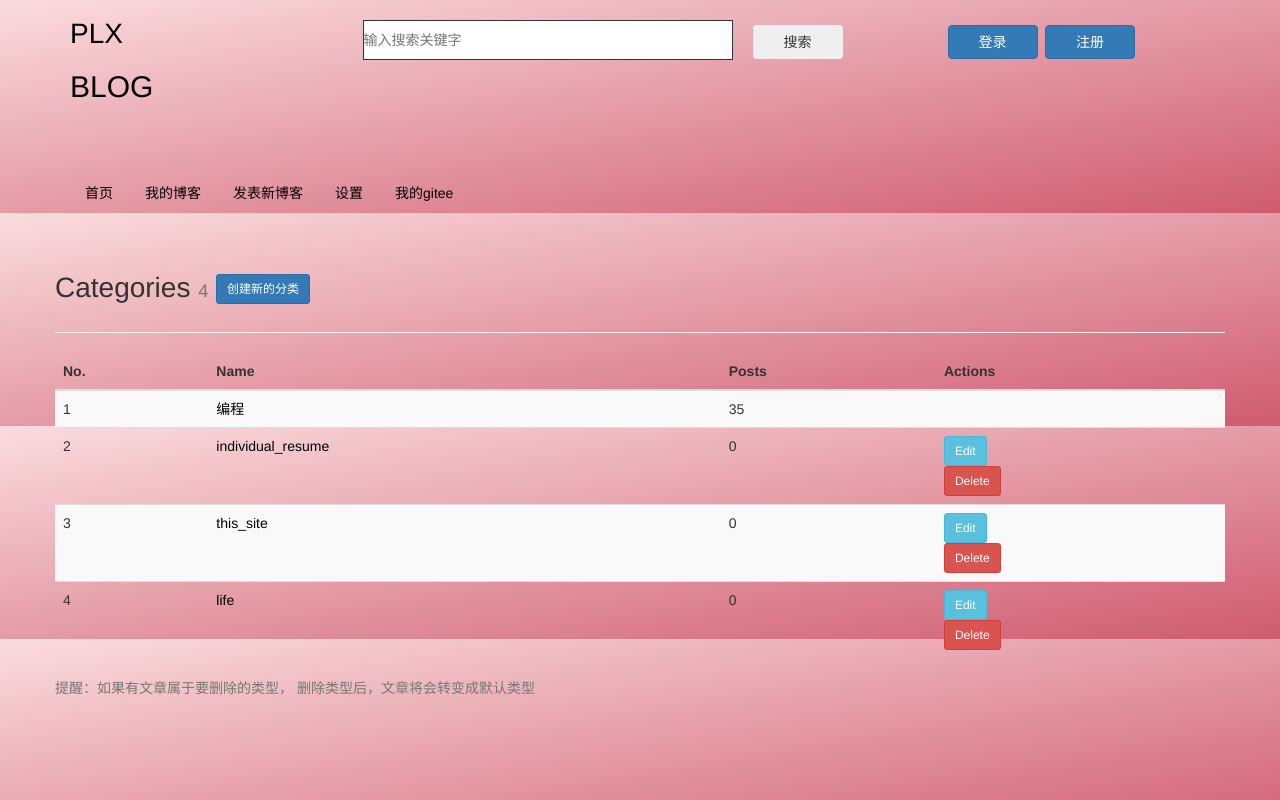
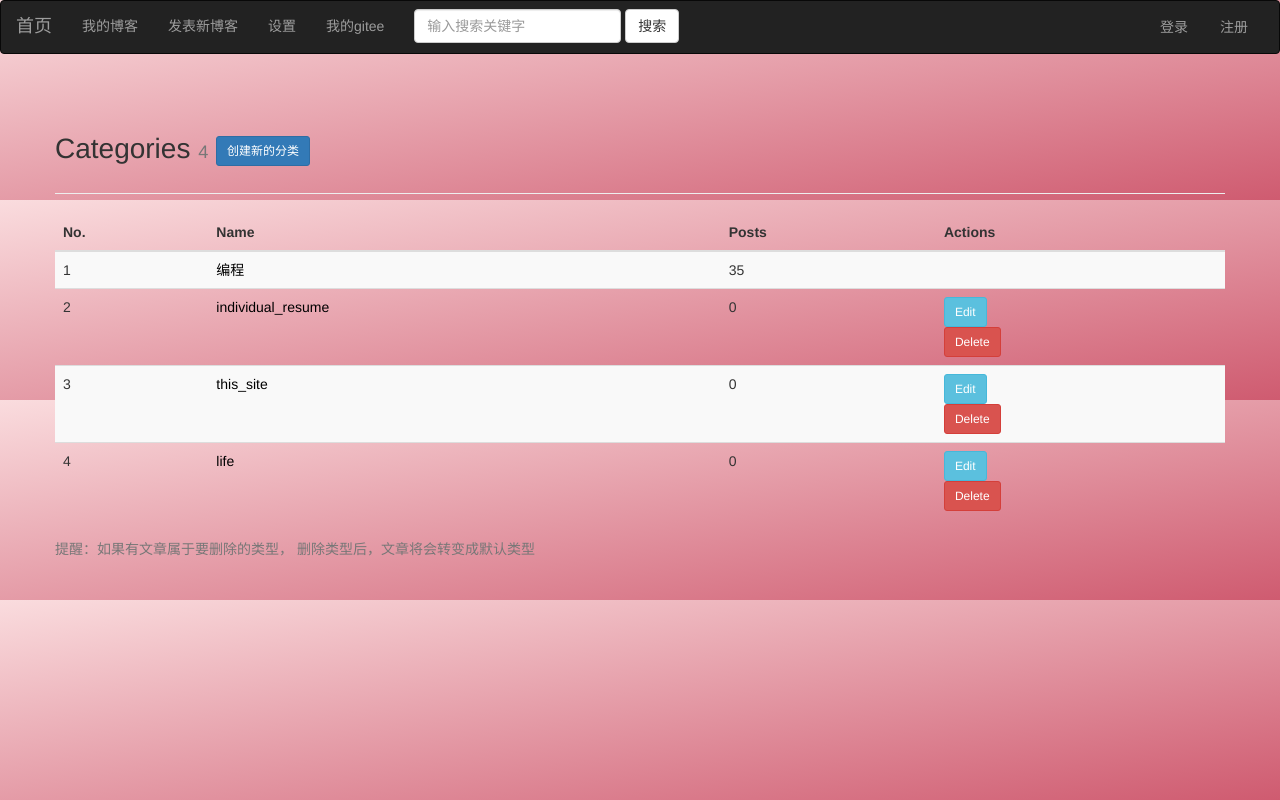
Before and after one commit to Traiyi/Person-Blog-Flask, a Flask app: page /category/manage in a window 1280 px wide. Run offline with Flask 2, Linux system fonts and the light colour scheme; the first user in the database is signed in; data comes from the database, SQL or seed files in the repository; some libraries are stand-ins or nearby versions.

Commit message:
commit_str

```diff
--- a/personal_blog/templates/base.html
+++ b/personal_blog/templates/base.html
@@ -17,72 +17,127 @@
 
 <body class="backgroud1">
 
-<div class="container">
-    <div class="row">
-        <div class="col-md-3">
-            <div class="myself">
-                <a href="{{ url_for('blog.index') }}">
-                    <h1>
-                        PLX
-                    </h1>
+  <nav class="navbar navbar-inverse">
+        <div class="container-fluid">
+            <!-- Brand and toggle get grouped for better mobile display -->
+            <div class="navbar-header">
+                <button type="button" class="navbar-toggle collapsed" data-toggle="collapse"
+                        data-target="#bs-example-navbar-collapse-1" aria-expanded="false">
+                    <span class="sr-only">Toggle navigation</span>
+                    <span class="icon-bar"></span>
+                    <span class="icon-bar"></span>
+                    <span class="icon-bar"></span>
+                </button>
+                <a class="navbar-brand" href="{{ url_for('blog.index') }}">
+                    首页
+                </a>
+                {#                    <h3>PLX#}
+                {#                    </h3>#}
                 {#                <br>#}
-                    <h2>
-                        BLOG
-                    </h2>
-                    {#                <img src="{{ url_for('static', filename='pics/logo1.jpg') }}"#}
-                    {#                                                           alt="">#}
-                </a>
-            </div>
+                {#                    <h2>#}
+                {#                        BLOG#}
+                {#                    </h2>#}
+                {#                    <img src="{{ url_for('static', filename='pics/logo.jpg') }}" alt=""> </a>#}
             </div>
 
-        <div class="col-md-4">
-            <input id="q" type="text" placeholder="输入搜索关键字">
-        </div>
-
-        <div class="col-md-1">
-            <button id="s"
-                    class="btn u-btn-white g-color-primary--hover g-bg-secondary g-font-weight-600 g-font-size-13 text-uppercase rounded g-py-12 g-px-20"
-                    type="submit">
-                <span class="g-hidden-md-down">搜索</span>
-                <i class="g-hidden-lg-up fa fa-search"></i>
-            </button>
-        </div>
-
-        <div class="col-md-1">
-
-        </div>
-        <div class="col-md-1">
-            <a id="s" class="btn btn-primary" href={{ url_for('admin.login') }}>登录</a>
-        </div>
-
-        <div class="col-md-1">
-            <a id="s" class="btn btn-primary" href={{ url_for('admin.register') }}>注册</a>
-        </div>
-    </div>
-
-
-    {% block navbar %}
-
-        <ul class="nav nav-pills" style="margin-top:60px">
-            <li class="nav-item">
-                <a class="nav-link" href="{{ url_for('blog.index') }}">首页</a>
+            <!-- Collect the nav links, forms, and other content for toggling -->
+            <div class="collapse navbar-collapse" id="bs-example-navbar-collapse-1">
+                <ul class="nav navbar-nav">
+                    <li>
+                         <a  href="{{ url_for('blog.show_my_blog') }}">我的博客</a>
                     </li>
-            <li class="nav-item">
-                <a class="nav-link" href="{{ url_for('blog.show_my_blog') }}">我的博客</a>
-            </li>
-            <li class="nav-item">
+                    <li>
                         <a class="nav-link" href="{{ url_for('admin.new_post') }}">发表新博客</a>
                     </li>
-            <li class="nav-item">
+                    <li>
                           {% if current_user.is_authenticated %}
                     <a href="{{ url_for('admin.setting') }}">设置</a>
                 {% endif %}
                     </li>
-            <li class="nav-item">
+                    <li>
                         <a href="https://gitee.com/Yuandaorrr/" target="_blank">我的gitee</a>
                     </li>
+
                 </ul>
-    {% endblock %}
+
+                <form class="navbar-form navbar-left">
+                    <div class="form-group">
+                        <input type="text" class="form-control" placeholder="输入搜索关键字">
+                    </div>
+                    <button type="submit" class="btn btn-default">搜索</button>
+                </form>
+
+                <ul class="nav navbar-nav navbar-right">
+
+                    <li><a class="btn" href={{ url_for('admin.login') }}>登录</a></li>
+
+                    <li><a class="btn" href={{ url_for('admin.register') }}>注册</a>
+                    </li>
+                </ul>
+
+            </div><!-- /.navbar-collapse -->
+        </div><!-- /.container-fluid -->
+    </nav>
+<div class="container">
+
+
+
+{#    <div class="row">#}
+{#        <div class="col-md-3">#}
+{#            <div class="myself">#}
+{#                <a>#}
+{##}
+{##}
+{#                </a>#}
+{#            </div>#}
+{#        </div>#}
+{##}
+{#        <div class="col-md-4">#}
+{#            <input id="q" type="text" placeholder="输入搜索关键字">#}
+{#        </div>#}
+{##}
+{#        <div class="col-md-1">#}
+{#            <button id="s"#}
+{#                    class="btn u-btn-white g-color-primary--hover g-bg-secondary g-font-weight-600 g-font-size-13 text-uppercase rounded g-py-12 g-px-20"#}
+{#                    type="submit">#}
+{#                <span class="g-hidden-md-down">搜索</span>#}
+{#                <i class="g-hidden-lg-up fa fa-search"></i>#}
+{#            </button>#}
+{#        </div>#}
+{##}
+{#        <div class="col-md-1">#}
+{##}
+{#        </div>#}
+{#        <div class="col-md-1">#}
+{##}
+{#        </div>#}
+{##}
+{#        <div class="col-md-1">#}
+{##}
+{#        </div>#}
+{#    </div>#}
+
+
+{#    {% block navbar %}#}
+{##}
+{#        <ul class="nav nav-pills navbar-fixed-top" style="margin-top:60px">#}
+{#            <li class="nav-item">#}
+{#                <a class="nav-link" href="{{ url_for('blog.index') }}">首页</a>#}
+{#            </li>#}
+{#            <li class="nav-item">#}
+{##}
+{#            </li>#}
+{#            <li class="nav-item">#}
+{##}
+{#            </li>#}
+{#            <li class="nav-item">#}
+{##}
+{#            </li>#}
+{#            <li class="nav-item">#}
+{##}
+{#            </li>#}
+{#        </ul>#}
+{#    {% endblock %}#}
 
 
     <div class="row">
```
Also changed, not shown: personal_blog/static/pics/logo.jpg (renamed from personal_blog/static/pics/log1.jpg). Lines whose indentation alone changed are shown as unchanged.
